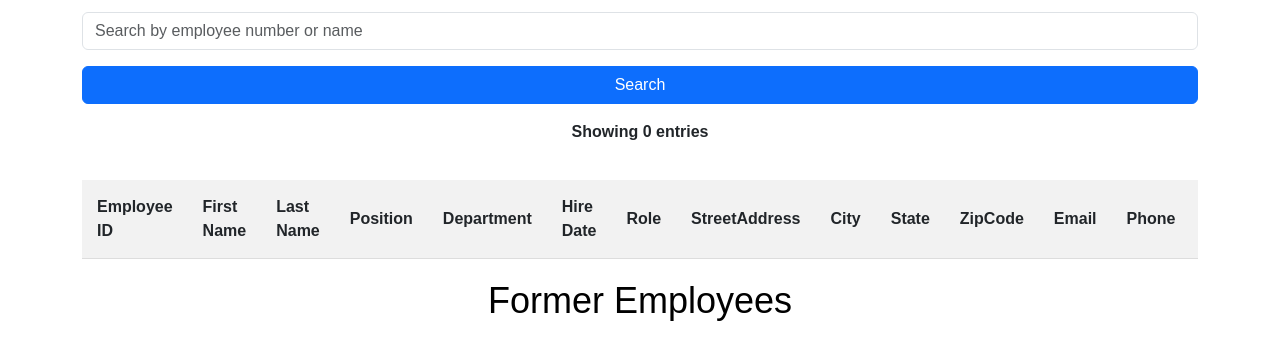
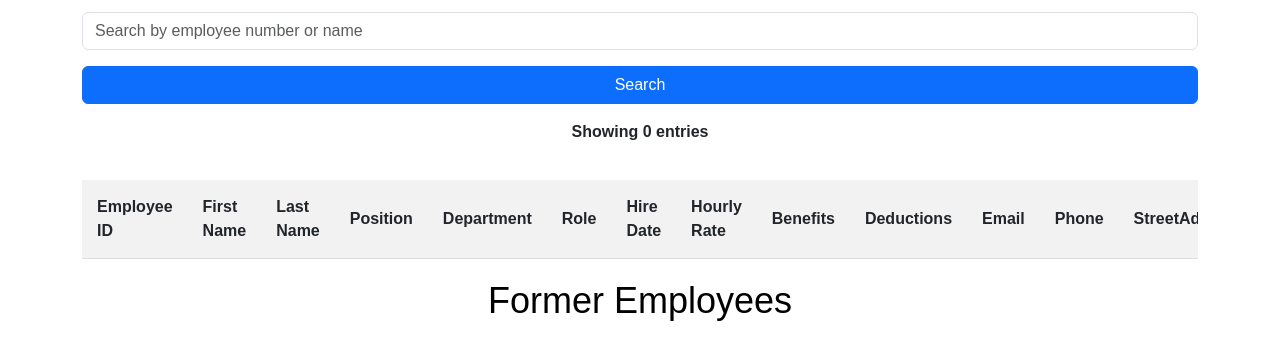
Before and after one commit to DhulfiqarH/PayrollSystem, a PHP site: page /employee.php in a window 1280 px wide. Shown: the part 185-527 px from the top of the page. Run offline with PHP 8.4, Linux system fonts and the light colour scheme; data that the repository does not hold is empty; some libraries are stand-ins or nearby versions.

Commit message:
fixed employee pages

```diff
--- a/employee.php
+++ b/employee.php
@@ -1,9 +1,11 @@
 <!DOCTYPE html>
 <html lang="en">
+
 <head>
     <meta http-equiv="content-type" content="text/html; charset=UTF-8">
     <meta name="viewport" content="width=device-width, initial-scale=1.0">
-    <link href="https://cdn.jsdelivr.net/npm/bootstrap@5.3.2/dist/css/bootstrap.min.css" rel="stylesheet" integrity="sha384-T3c6CoIi6uLrA9TneNEoa7RxnatzjcDSCmG1MXxSR1GAsXEV/Dwwykc2MPK8M2HN" crossorigin="anonymous">
+    <link href="https://cdn.jsdelivr.net/npm/bootstrap@5.3.2/dist/css/bootstrap.min.css" rel="stylesheet"
+        integrity="sha384-T3c6CoIi6uLrA9TneNEoa7RxnatzjcDSCmG1MXxSR1GAsXEV/Dwwykc2MPK8M2HN" crossorigin="anonymous">
     <script src="https://ajax.googleapis.com/ajax/libs/prototype/1.7.3.0/prototype.js"></script>
 
     <title>Employee Records</title>
@@ -12,6 +14,7 @@
     <link rel="stylesheet" type="text/css" href="navbar.css">
 
 </head>
+
 <body>
     <?php include 'navbar.php'; ?>
     <?php
@@ -55,7 +58,8 @@
                 $searchValue = htmlspecialchars($_GET['search']);
             }
             ?>
-            <input type="text" name="search" class="form-control mb-3" placeholder="Search by employee number or name" value="<?php echo $searchValue; ?>">
+            <input type="text" name="search" class="form-control mb-3" placeholder="Search by employee number or name"
+                value="<?php echo $searchValue; ?>">
             <input type="submit" value="Search" class="btn btn-primary">
         </form>
 
@@ -89,14 +93,17 @@
                             <th>Last Name</th>
                             <th>Position</th>
                             <th>Department</th>
+                            <th>Role</th>
                             <th>Hire Date</th>
-                            <th>Role</th>
+                            <th>Hourly Rate</th>
+                            <th>Benefits</th>
+                            <th>Deductions</th>
+                            <th>Email</th>
+                            <th>Phone</th>
                             <th>StreetAddress</th>
                             <th>City</th>
                             <th>State</th>
                             <th>ZipCode</th>
-                            <th>Email</th>
-                            <th>Phone</th>
                             <th>UserName</th>
                             <th>Action</th>
                         </tr>
@@ -112,21 +119,21 @@
                         <td>" . $row["LastName"]. "</td>
                         <td>" . $row["PositionTitle"]. "</td>
                         <td>" . $row["DepartmentName"]. "</td>
+                        <td>" . $row["Role"]. "</td>
                         <td>" . $row["HireDate"]. "</td>
-                        <td>" . $row["Role"]. "</td>
+                        <td>" . $row["Hourly_Rate"]. "</td>
+                        <td>" . $row["Benefits"]. "</td>
+                        <td>" . $row["Deductions"]. "</td>
+                        <td>" . $row["Email"]. "</td>
+                        <td>" . $row["Phone"]. "</td>
                         <td>" . $row["StreetAddress"]. "</td>
                         <td>" . $row["City"]. "</td>
                         <td>" . $row["State"]. "</td>
                         <td>" . $row["ZipCode"]. "</td>
-                        <td>" . $row["Email"]. "</td>
-                        <td>" . $row["Phone"]. "</td>
                         <td>" . $row["UserName"]. "</td>
                         <td>
                            <button class='btn btn-primary'>Edit</button>
-                            <form method='POST' action=''>
-                                <input type='hidden' name='employeeIdToDelete' value='" . $row["EmployeeID"] . "'>
-                                <button class='btn btn-danger' type='submit' name='deleteEmployee'>Delete</button>
-                            </form>
+                            <button class='btn btn-danger'>Delete</button>
                         </td>
                     </tr>";
             }
@@ -194,4 +201,5 @@
 
 
 </body>
+
 </html>
```
Lines whose indentation alone changed are shown as unchanged.
